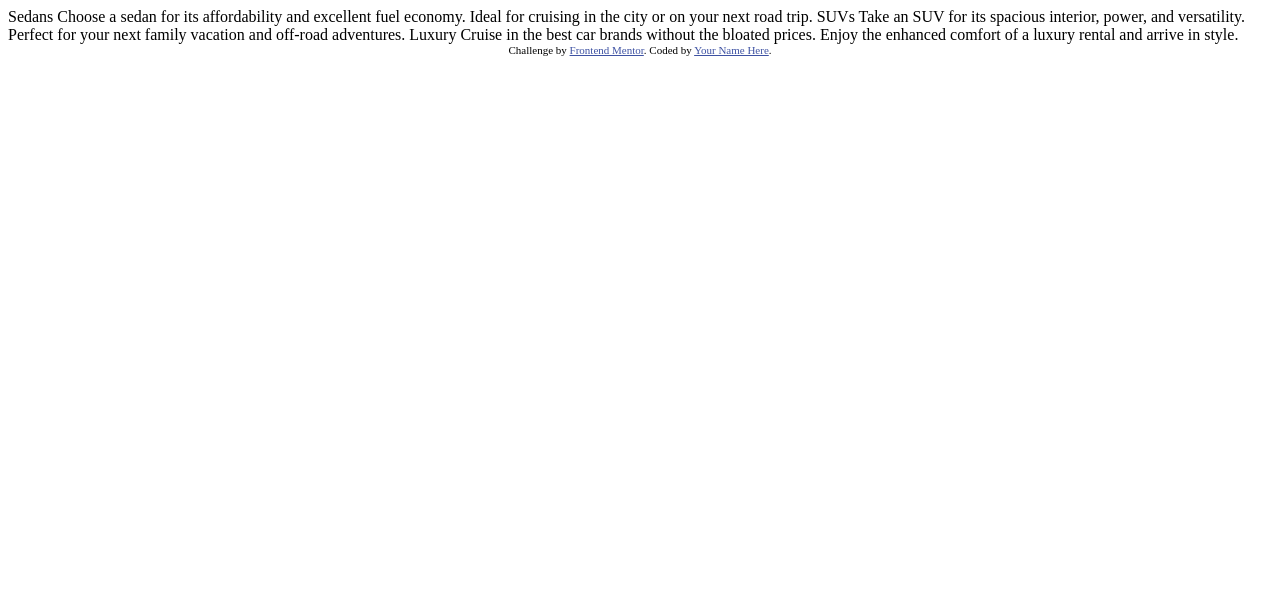
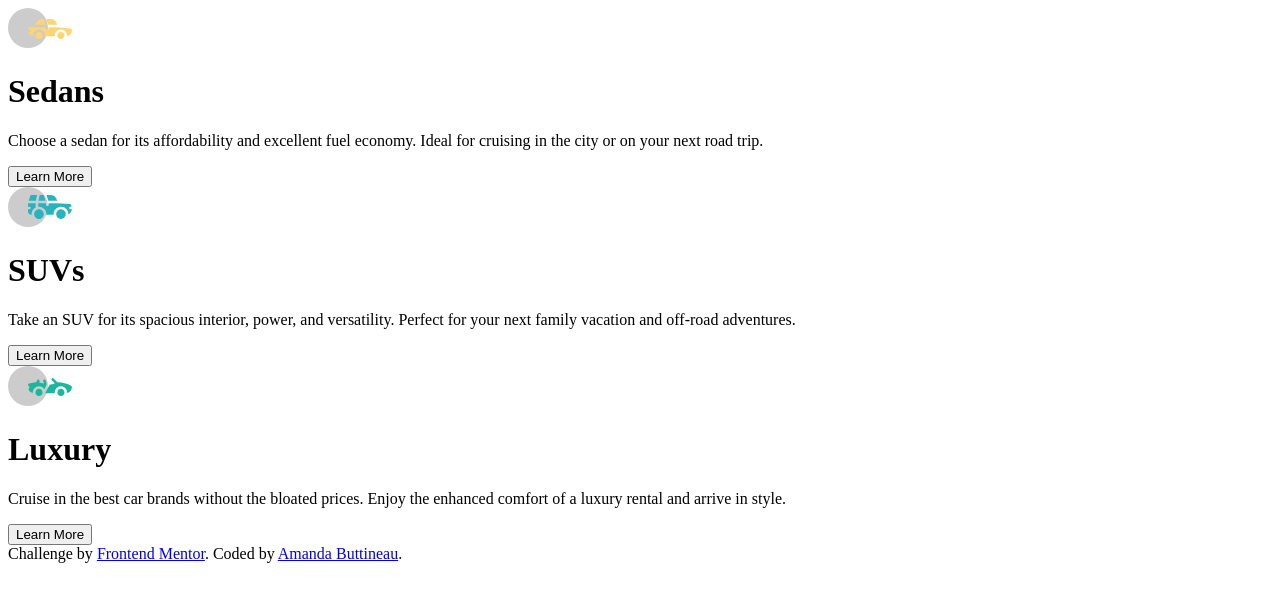
Before and after one commit to ab1820/Column-Card, a plain HTML site: page index.html in a window 1280 px wide. Drawn offline with Linux system fonts and the light colour scheme.

Commit message:
html markup done

```diff
--- a/index.html
+++ b/index.html
@@ -1,36 +1,50 @@
 <!DOCTYPE html>
 <html lang="en">
+
 <head>
   <meta charset="UTF-8">
-  <meta name="viewport" content="width=device-width, initial-scale=1.0"> <!-- displays site properly based on user's device -->
-
+  <meta name="viewport" content="width=device-width, initial-scale=1.0">
+  <!-- displays site properly based on user's device -->
+  <link rel="stylesheet" href="style.css">
   <link rel="icon" type="image/png" sizes="32x32" href="./images/favicon-32x32.png">
 
-  <title>Frontend Mentor | 3-column preview card component</title>
+  <title>3-column preview card component</title>
+</head>
 
-  <!-- Feel free to remove these styles or customise in your own stylesheet 👍 -->
-  <style>
-    .attribution { font-size: 11px; text-align: center; }
-    .attribution a { color: hsl(228, 45%, 44%); }
-  </style>
-</head>
 <body>
 
-  Sedans
-  Choose a sedan for its affordability and excellent fuel economy. Ideal for cruising in the city
-  or on your next road trip.
+  <div class="flex-container">
+    <div class="sedan_container">
+      <img src="./images/icon-sedans.svg" alt="sedan">
+      <h1>Sedans</h1>
+      <p>Choose a sedan for its affordability and excellent fuel economy. Ideal for cruising in the city
+        or on your next road trip.</p>
+      <button>Learn More</button>
+    </div>
 
-  SUVs
-  Take an SUV for its spacious interior, power, and versatility. Perfect for your next family vacation
-  and off-road adventures.
+    <div class="suv_container">
+      <img src="./images/icon-suvs.svg" alt="suv">
+      <h1>SUVs</h1>
+      <p>Take an SUV for its spacious interior, power, and versatility. Perfect for your next family vacation
+        and off-road adventures.</p>
+      <button>Learn More</button>
+    </div>
 
-  Luxury
-  Cruise in the best car brands without the bloated prices. Enjoy the enhanced comfort of a luxury
-  rental and arrive in style.
+    <div class="luxury_container">
+      <img src="./images/icon-luxury.svg" alt="luxury">
+      <h1>Luxury</h1>
+      <p>Cruise in the best car brands without the bloated prices. Enjoy the enhanced comfort of a luxury
+        rental and arrive in style.</p>
+      <button>Learn More</button>
+    </div>
+  </div>
 
-  <div class="attribution">
-    Challenge by <a href="https://www.frontendmentor.io?ref=challenge" target="_blank">Frontend Mentor</a>.
-    Coded by <a href="#">Your Name Here</a>.
-  </div>
+  <footer>
+    <div class="attribution">
+      Challenge by <a href="https://www.frontendmentor.io?ref=challenge" target="_blank">Frontend Mentor</a>.
+      Coded by <a href="https://github.com/ab1820">Amanda Buttineau</a>.
+    </div>
+  </footer>
 </body>
+
 </html>
--- /dev/null
+++ b/style.css
@@ -0,0 +1,13 @@
+@import url('https://fonts.googleapis.com/css2?family=Big+Shoulders+Display:wght@700&family=Lexend+Deca&display=swap');
+
+:root {
+  --orange-background-color: hsl(31, 77%, 52%);
+  --medium-blue-background-color: hsl(184, 100%, 22%);
+  --dark-green-background-color: hsl(179, 100%, 13%);
+  --header-button-background: hsl(0, 0%, 95%);
+  --font-color: hsla(0, 0%, 100%, 0.75);
+}
+
+
+/* font-family: 'Big Shoulders Display', cursive;
+font-family: 'Lexend Deca', sans-serif; */
```
